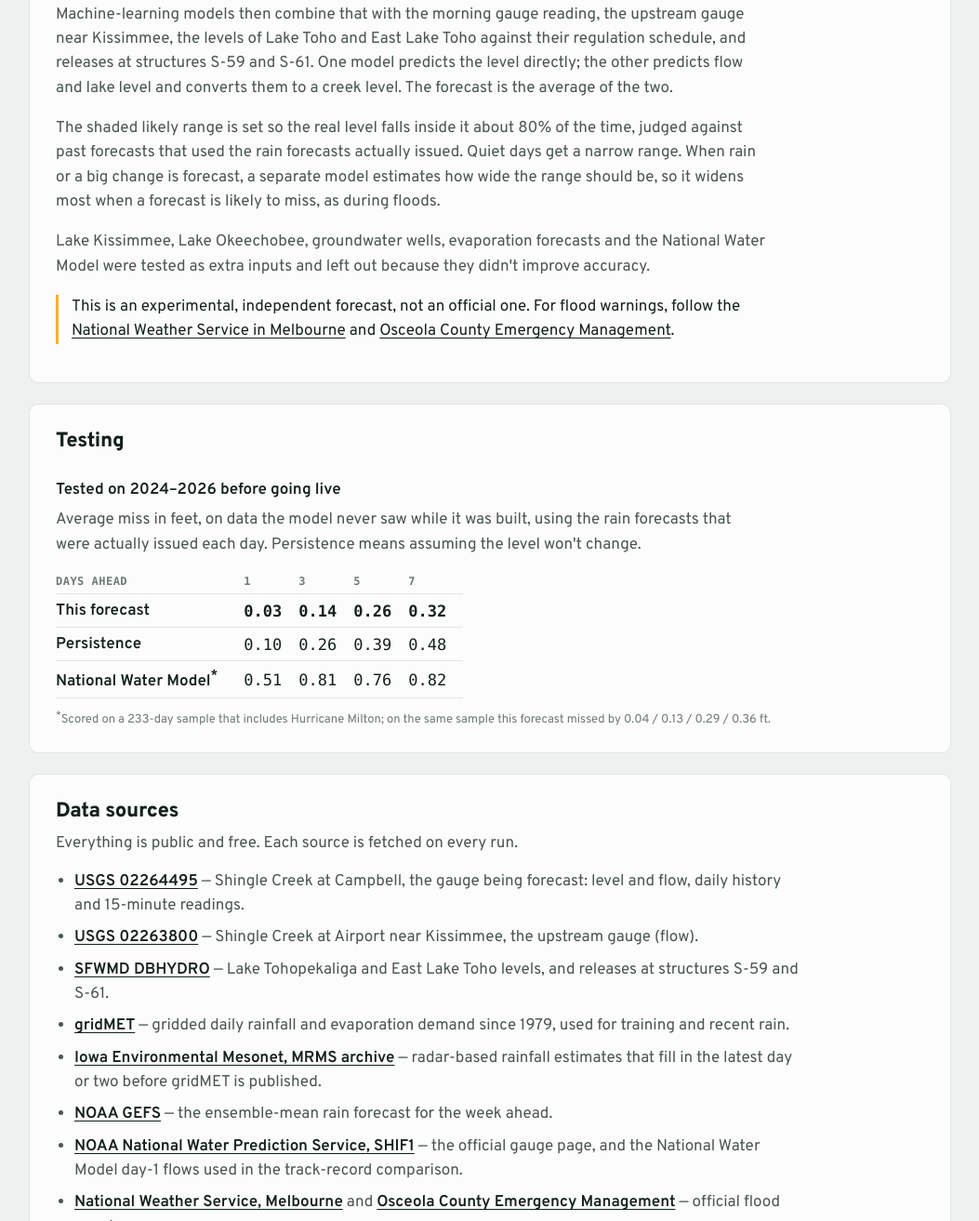
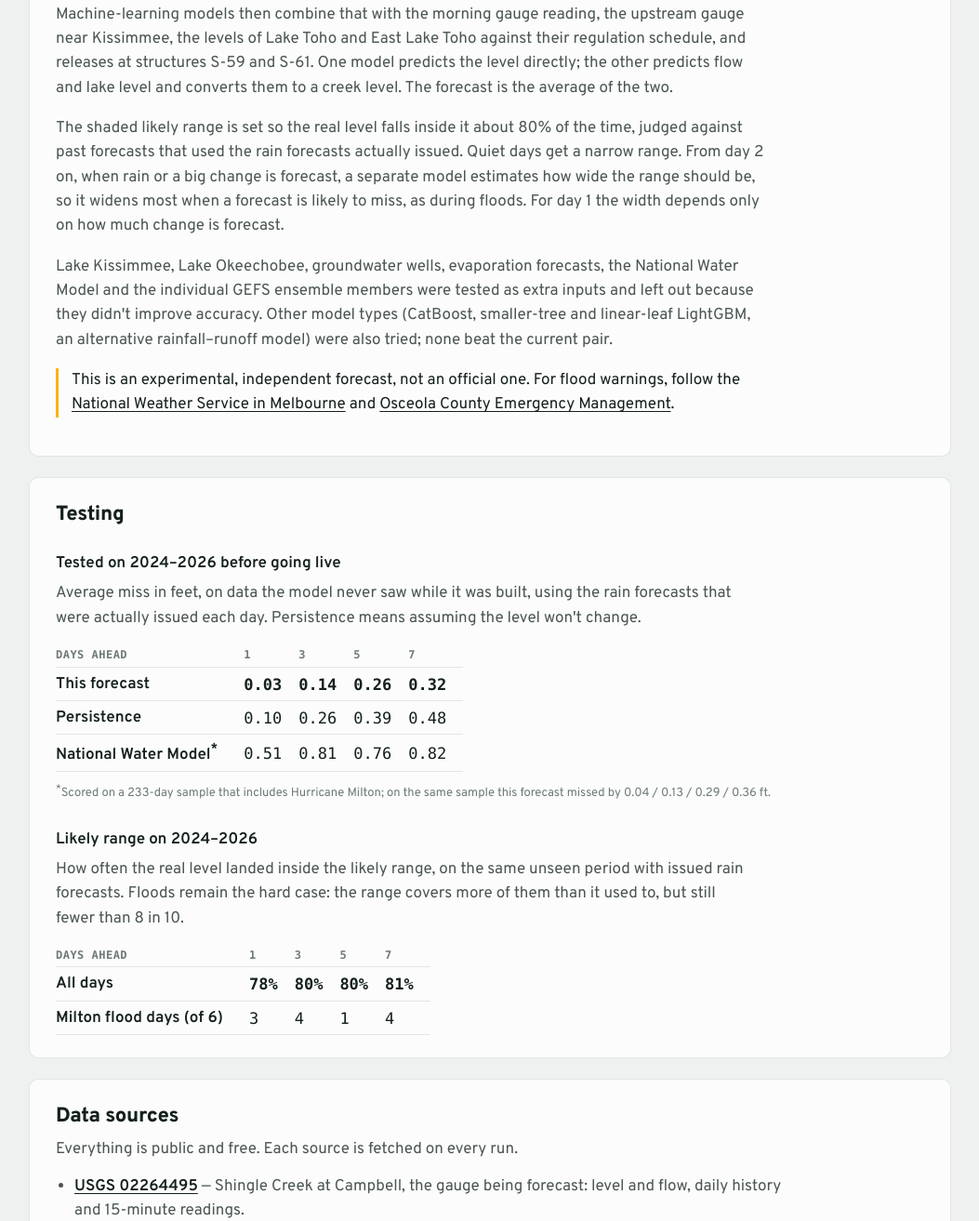
Before and after one commit to hunterjackson/shingle-creek-forecast, a plain HTML site: page site/how-it-works.html in a window 1280 px wide. Shown: the part 377-1690 px from the top of the page at 93% size, without its empty margins (113-1166 px from the left). Drawn offline with Linux system fonts and the light colour scheme; a web font is replaced by a local one.

Commit message:
Site: bring how-it-works in line with the new likely range and test results
- Range paragraph: learned width applies from day 2; day 1 width depends only on
  the forecast change (matches LEARNED_BANDS_FROM_H = 2).
- "Tested and left out" now includes the individual GEFS ensemble members, and a
  sentence on the other model types tried (CatBoost, smaller-tree / linear-leaf
  LightGBM, GR6J) with none beating the current pair.
- Testing: new "Likely range on 2024-2026" table from the integrated check
  (train_end 2023-12-31, issued GEFS): inside the range 78/80/80/81 % at days
  1/3/5/7; Milton flood days inside 3/4/1/4 of 6, with the caveat that floods are
  still covered less than 8 in 10.
Front page note ("about 8 in 10 days ... fewer during floods") already matches.

Co-Authored-By: Claude Opus 5.5 <noreply@anthropic.com>
Claude-Session: https://claude.ai/code/session_01SkDf1E19HC4PgCvnr3hFvW

```diff
--- a/site/how-it-works.html
+++ b/site/how-it-works.html
@@ -26,8 +26,8 @@
       <h2 id="how-heading">How the forecast works</h2>
       <p>At low and moderate flows the creek's level is set by Lake Tohopekaliga a few miles downstream, so the forecast works out two things: how much water the creek will carry, and where the lake will sit. Flow starts from a rainfall–runoff model of the 180-square-mile basin, driven by gridded rainfall, radar for the most recent day or two, and NOAA's GEFS rain forecast for the week ahead.</p>
       <p>Machine-learning models then combine that with the morning gauge reading, the upstream gauge near Kissimmee, the levels of Lake Toho and East Lake Toho against their regulation schedule, and releases at structures S-59 and S-61. One model predicts the level directly; the other predicts flow and lake level and converts them to a creek level. The forecast is the average of the two.</p>
-      <p>The shaded likely range is set so the real level falls inside it about 80% of the time, judged against past forecasts that used the rain forecasts actually issued. Quiet days get a narrow range. When rain or a big change is forecast, a separate model estimates how wide the range should be, so it widens most when a forecast is likely to miss, as during floods.</p>
-      <p>Lake Kissimmee, Lake Okeechobee, groundwater wells, evaporation forecasts and the National Water Model were tested as extra inputs and left out because they didn't improve accuracy.</p>
+      <p>The shaded likely range is set so the real level falls inside it about 80% of the time, judged against past forecasts that used the rain forecasts actually issued. Quiet days get a narrow range. From day 2 on, when rain or a big change is forecast, a separate model estimates how wide the range should be, so it widens most when a forecast is likely to miss, as during floods. For day 1 the width depends only on how much change is forecast.</p>
+      <p>Lake Kissimmee, Lake Okeechobee, groundwater wells, evaporation forecasts, the National Water Model and the individual GEFS ensemble members were tested as extra inputs and left out because they didn't improve accuracy. Other model types (CatBoost, smaller-tree and linear-leaf LightGBM, an alternative rainfall–runoff model) were also tried; none beat the current pair.</p>
       <p class="disclaimer">This is an experimental, independent forecast, not an official one. For flood warnings, follow the <a href="https://www.weather.gov/mlb/">National Weather Service in Melbourne</a> and <a href="https://www.osceola.org/agencies-departments/emergency-management/">Osceola County Emergency Management</a>.</p>
     </section>
     <section class="panel" aria-labelledby="test-heading">
@@ -43,6 +43,15 @@
         </tbody>
       </table>
       <p class="note"><sup>*</sup>Scored on a 233-day sample that includes Hurricane Milton; on the same sample this forecast missed by 0.04 / 0.13 / 0.29 / 0.36 ft.</p>
+      <h3>Likely range on 2024–2026</h3>
+      <p class="lede">How often the real level landed inside the likely range, on the same unseen period with issued rain forecasts. Floods remain the hard case: the range covers more of them than it used to, but still fewer than 8 in 10.</p>
+      <table class="results">
+        <thead><tr><th scope="col">Days ahead</th><th scope="col">1</th><th scope="col">3</th><th scope="col">5</th><th scope="col">7</th></tr></thead>
+        <tbody>
+          <tr><th scope="row">All days</th><td>78%</td><td>80%</td><td>80%</td><td>81%</td></tr>
+          <tr><th scope="row">Milton flood days (of 6)</th><td>3</td><td>4</td><td>1</td><td>4</td></tr>
+        </tbody>
+      </table>
     </section>
     <section class="panel" aria-labelledby="src-heading">
       <h2 id="src-heading">Data sources</h2>
```
